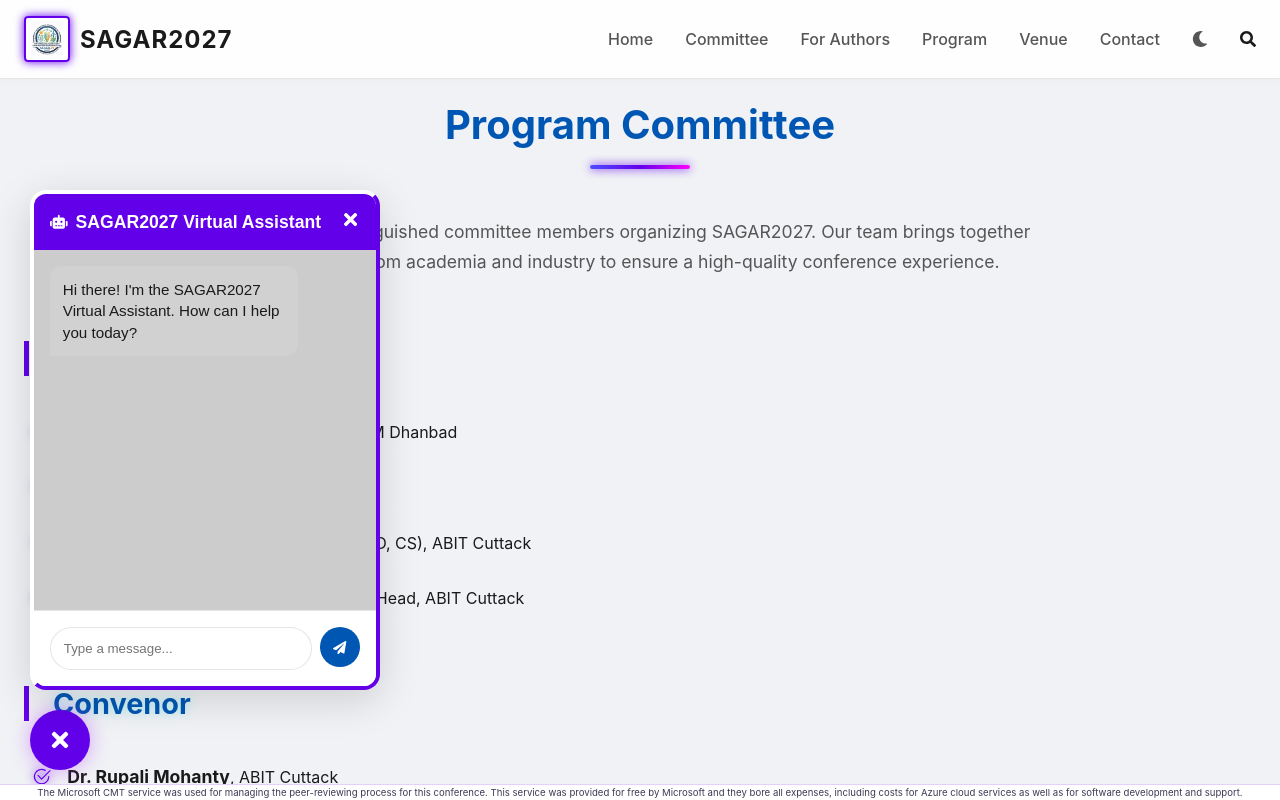
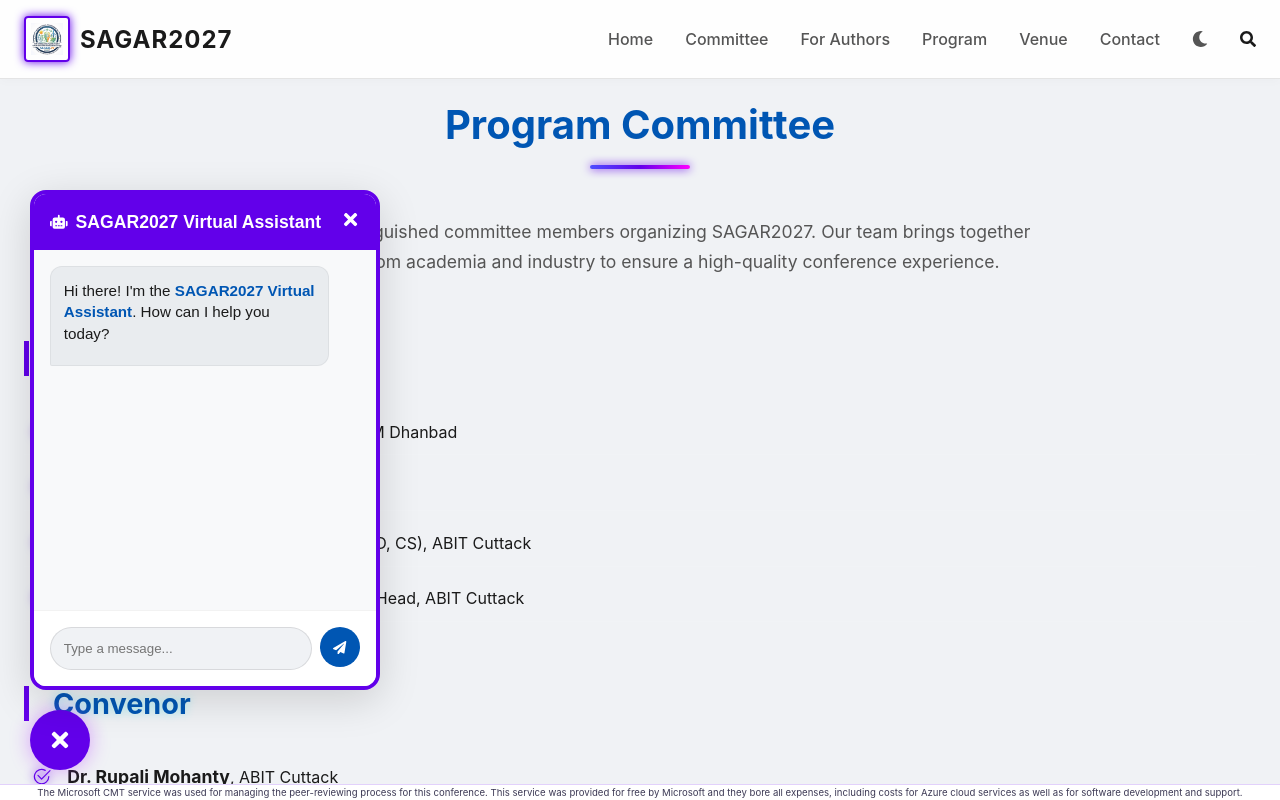
Before and after one commit to AlienMinus/ABIT-Conference_Paper, a React (Vite) app: page /committee/program in a window 1280 px wide. Both pictures are taken after a click on the button 60 px from the left and 740 px from the top of the page. Shown: the top 800 px of the page. Built offline with nearby package versions, Linux system fonts and the light colour scheme.

Commit message:
minor fix & chatbot

```diff
--- a/package.json
+++ b/package.json
@@ -13,7 +13,9 @@
     "react": "^19.2.4",
     "react-dom": "^19.2.4",
     "react-icons": "^5.5.0",
-    "react-router-dom": "^7.13.0"
+    "react-markdown": "^10.1.0",
+    "react-router-dom": "^7.13.0",
+    "react-simple-typewriter": "^5.0.1"
   },
   "devDependencies": {
     "@eslint/js": "^9.17.0",
--- a/src/components/Chatbot/Chatbot.css
+++ b/src/components/Chatbot/Chatbot.css
@@ -84,21 +84,78 @@
   flex-direction: column;
   gap: 1rem;
   background: rgba(0, 0, 0, 0.2);
+  scrollbar-width: thin;
+  scrollbar-color: rgba(255, 255, 255, 0.2) transparent;
+}
+
+.chatbot-messages::-webkit-scrollbar {
+  width: 6px;
+}
+
+.chatbot-messages::-webkit-scrollbar-track {
+  background: transparent;
+}
+
+.chatbot-messages::-webkit-scrollbar-thumb {
+  background: rgba(255, 255, 255, 0.2);
+  border-radius: 10px;
+}
+
+.chatbot-messages::-webkit-scrollbar-thumb:hover {
+  background: rgba(255, 255, 255, 0.3);
+}
+
+.message-wrapper {
+  display: flex;
+  align-items: flex-end;
+  gap: 0.5rem;
+  max-width: 90%;
+}
+
+.message-wrapper.bot {
+  align-self: flex-start;
+  flex-direction: row;
+}
+
+.message-wrapper.user {
+  align-self: flex-end;
+  flex-direction: row-reverse;
 }
 
 .message {
-  max-width: 80%;
   padding: 0.8rem;
   border-radius: 12px;
   font-size: 0.95rem;
   line-height: 1.4;
+  position: relative;
 }
 
 .message.bot {
-  align-self: flex-start;
   background: rgba(255, 255, 255, 0.1);
   color: var(--text-primary);
   border-bottom-left-radius: 2px;
+  white-space: normal;
+}
+
+.message.bot p {
+  margin: 0 0 0.5rem 0;
+}
+
+.message.bot p:last-child {
+  margin: 0;
+}
+
+.message.bot ul {
+  margin: 0.5rem 0;
+  padding-left: 1.5rem;
+}
+
+.message.bot li {
+  margin-bottom: 0.25rem;
+}
+
+.message.bot strong {
+  color: var(--neon-cyan);
 }
 
 .message.user {
@@ -106,6 +163,43 @@
   background: var(--neon-purple);
   color: white;
   border-bottom-right-radius: 2px;
+}
+
+.message-action-btn {
+  background: #0f0f16;
+  border: 1px solid rgba(255, 255, 255, 0.2);
+  color: rgba(255, 255, 255, 0.8);
+  cursor: pointer;
+  font-size: 0.85rem;
+  display: flex;
+  align-items: center;
+  justify-content: center;
+  padding: 0.4rem;
+  border-radius: 50%;
+  transition: all 0.2s ease;
+  opacity: 0;
+  position: absolute;
+  bottom: -10px;
+  z-index: 10;
+  box-shadow: 0 2px 5px rgba(0, 0, 0, 0.3);
+}
+
+.message.bot .message-action-btn {
+  right: -10px;
+}
+
+.message.user .message-action-btn {
+  left: -10px;
+}
+
+.message:hover .message-action-btn {
+  opacity: 1;
+}
+
+.message-action-btn:hover {
+  color: var(--neon-cyan);
+  border-color: var(--neon-cyan);
+  background: rgba(255, 255, 255, 0.1);
 }
 
 .typing-indicator {
--- a/src/components/Chatbot/Chatbot.jsx
+++ b/src/components/Chatbot/Chatbot.jsx
@@ -1,4 +1,8 @@
 import React, { useState, useRef, useEffect } from 'react'
+import { Typewriter, useTypewriter, Cursor } from 'react-simple-typewriter'
+import ReactMarkdown from 'react-markdown'
+import { Link } from 'react-router-dom'
+import { FaCopy, FaEdit, FaCheck } from 'react-icons/fa'
 import './Chatbot.css'
 import IconMapper from '../IconMapper/IconMapper'
 
@@ -16,16 +20,53 @@
 import awardsData from '../../data/bestPaperAward.json'
 import studentData from '../../data/studentSymposium.json'
 import sightseeingData from '../../data/sightseeing.json'
-import proceedingsData from '../../data/conferenceProceeding.json'
+import psData from '../../data/paperSubmission.json'
+
+const TypewriterMarkdown = ({ text }) => {
+  const [textValue] = useTypewriter({
+    words: [text],
+    loop: 1,
+    typeSpeed: 20,
+  })
+
+  return (
+    <>
+      <ReactMarkdown>{textValue}</ReactMarkdown>
+      {textValue.length < text.length && <Cursor cursorStyle='_' />}
+    </>
+  )
+}
 
 const Chatbot = () => {
   const [isOpen, setIsOpen] = useState(false)
   const [messages, setMessages] = useState([
-    { text: "Hi there! I'm the SAGAR2027 Virtual Assistant. How can I help you today?", sender: 'bot' }
+    { text: "Hi there! I'm the **SAGAR2027 Virtual Assistant**. How can I help you today?", sender: 'bot' }
   ])
   const [inputValue, setInputValue] = useState('')
   const [isTyping, setIsTyping] = useState(false)
+  const [copiedIndex, setCopiedIndex] = useState(null)
   const messagesEndRef = useRef(null)
+
+  const stripMarkdown = (text) => {
+    if (!text) return '';
+    return text
+      .replace(/(\*\*|__)(.*?)\1/g, '$2') // bold
+      .replace(/(\*|_)(.*?)\1/g, '$2') // italic
+      .replace(/\[([^\]]+)\]\(([^)]+)\)/g, '$1') // links
+      .replace(/#+\s?/g, '') // headers
+      .replace(/`{1,3}(.*?)`{1,3}/g, '$1'); // code blocks
+  }
+
+  const handleCopy = (text, index) => {
+    const cleanText = stripMarkdown(text)
+    navigator.clipboard.writeText(cleanText)
+    setCopiedIndex(index)
+    setTimeout(() => setCopiedIndex(null), 2000)
+  }
+
+  const handleEdit = (text) => {
+    setInputValue(text)
+  }
 
   const scrollToBottom = () => {
     messagesEndRef.current?.scrollIntoView({ behavior: "smooth" })
@@ -49,7 +90,11 @@
     // Simulate bot response
     setTimeout(() => {
       const botResponse = getBotResponse(inputValue)
-      setMessages(prev => [...prev, { text: botResponse, sender: 'bot' }])
+      if (typeof botResponse === 'string') {
+        setMessages(prev => [...prev, { text: botResponse, sender: 'bot' }])
+      } else {
+        setMessages(prev => [...prev, { text: botResponse.text, component: botResponse.component, copyText: botResponse.copyText, sender: 'bot' }])
+      }
       setIsTyping(false)
     }, 1500)
   }
@@ -59,29 +104,69 @@
 
     // Important Dates
     if (lowerInput.includes('date') || lowerInput.includes('deadline') || lowerInput.includes('when')) {
-      const datesList = importantDates.map(d => `${d.title}: ${d.date}`).join('\n')
-      return `Here are the important dates:\n${datesList}`
+      const datesList = importantDates.map(d => `- ${d.title}: ${d.date}`).join('\n')
+      return {
+        text: "Here are the important dates:",
+        copyText: `Here are the important dates:\n${datesList}`,
+        component: (
+          <div className="chatbot-table-wrapper">
+            <table className="chatbot-table" style={{ width: '100%', borderCollapse: 'collapse', marginTop: '10px' }}>
+              <thead>
+                <tr style={{ borderBottom: '1px solid #ccc' }}>
+                  <th style={{ textAlign: 'left', padding: '5px' }}>Event</th>
+                  <th style={{ textAlign: 'left', padding: '5px' }}>Date</th>
+                </tr>
+              </thead>
+              <tbody>
+                {importantDates.map((d, i) => (
+                  <tr key={i} style={{ borderBottom: '1px solid #eee' }}>
+                    <td style={{ padding: '5px' }}>{d.title}</td>
+                    <td style={{ padding: '5px' }}>{d.date}</td>
+                  </tr>
+                ))}
+              </tbody>
+            </table>
+          </div>
+        )
+      }
     }
     // Venue
     else if (lowerInput.includes('venue') || lowerInput.includes('where') || lowerInput.includes('location') || lowerInput.includes('address')) {
-      return `${venueData.header.description} Address: ${venueData.content.address.details.join(' ')}`
+      return {
+        text: `**${venueData.header.description}**\n\n**Address:** ${venueData.content.address.details.join(', ')}`,
+        component: (
+          <div className="chatbot-map-wrapper" style={{ marginTop: '10px' }}>
+            <iframe src={venueData.content.mapEmbed} allowFullScreen="" loading="lazy" referrerPolicy="no-referrer-when-downgrade" title="Conference Venue Map" style={{ width: '100%', height: '200px', border: 'none', borderRadius: '8px' }}></iframe>
+          </div>
+        )
+      }
     }
     // Registration
     else if (lowerInput.includes('register') || lowerInput.includes('fee') || lowerInput.includes('cost') || lowerInput.includes('price')) {
-      return `${registrationData.description} Please visit the Registration page for the detailed fee structure.`
+      return {
+        text: `${registrationData.description}\n\nPlease visit the **Registration** page for the detailed fee structure.`,
+        component: (
+          <Link to="/for-authors/registration" className="chatbot-btn" style={{ display: 'inline-block', marginTop: '10px', padding: '8px 15px', backgroundColor: 'var(--primary-color)', color: '#fff', textDecoration: 'none', borderRadius: '5px' }}>Go to Registration</Link>
+        )
+      }
     }
     // Call for Papers / Tracks
     else if (lowerInput.includes('track') || lowerInput.includes('topic') || lowerInput.includes('area')) {
-      const tracks = cfpData.tracks.list.map(t => t.title).join(', ')
-      return `We invite papers in the following tracks: ${tracks}.`
+      const tracks = cfpData.tracks.list.map((t, index) => `${index + 1}. **${t.title}**`).join('\n')
+      return `We invite papers in the following tracks:\n\n${tracks}`
     }
     // Paper Submission
     else if (lowerInput.includes('paper') || lowerInput.includes('submit')) {
-      return `${cfpData.description} You can submit your paper via the link provided on the Paper Submission page.`
+      return {
+        text: `${cfpData.description}\n\nYou can submit your paper via the link provided below.`,
+        component: (
+          <a href={psData.footer.buttonLink} target="_blank" rel="noopener noreferrer" className="chatbot-btn" style={{ display: 'inline-block', marginTop: '10px', padding: '8px 15px', backgroundColor: 'var(--primary-color)', color: '#fff', textDecoration: 'none', borderRadius: '5px' }}>{psData.footer.buttonText}</a>
+        )
+      }
     }
     // Contact
     else if (lowerInput.includes('contact') || lowerInput.includes('email') || lowerInput.includes('phone')) {
-      return `You can reach us at ${contactData.contact.email} or call ${contactData.contact.phone}.`
+      return `You can reach us at:\n\n- **Email:** ${contactData.contact.email}\n- **Phone:** ${contactData.contact.phone}`
     }
     // Sponsorship
     else if (lowerInput.includes('sponsor')) {
@@ -97,11 +182,11 @@
     }
     // Accommodation
     else if (lowerInput.includes('accommodation') || lowerInput.includes('hotel') || lowerInput.includes('stay') || lowerInput.includes('room')) {
-      return `${accommodationsData.header.description} Check the Accommodations page for rates.`
+      return `${accommodationsData.header.description}\n\nCheck the **Accommodations** page for rates.`
     }
     // Schedule
     else if (lowerInput.includes('schedule') || lowerInput.includes('program') || lowerInput.includes('agenda')) {
-      return `${scheduleData.header.description} The conference spans 3 days from September 08-10, 2026.`
+      return `${scheduleData.header.description}\n\nThe conference spans **2 days** from **February 26-27, 2027**.`
     }
     // Awards
     else if (lowerInput.includes('award') || lowerInput.includes('prize') || lowerInput.includes('best paper')) {
@@ -109,7 +194,7 @@
     }
     // Proceedings / Publication
     else if (lowerInput.includes('proceeding') || lowerInput.includes('publication') || lowerInput.includes('journal')) {
-      return `${cfpData.publication.description}`
+      return cfpData.publication?.description || "All accepted and presented papers will be published in the conference proceedings."
     }
     // Student Symposium
     else if (lowerInput.includes('student') || lowerInput.includes('symposium')) {
@@ -119,7 +204,7 @@
     else if (lowerInput.includes('sightseeing') || lowerInput.includes('tour') || lowerInput.includes('visit') || lowerInput.includes('tourism')) {
       return `${sightseeingData.header.description}`
     } else if (lowerInput.includes('hello') || lowerInput.includes('hi')) {
-      return "Hello! I can help you with information about dates, registration, venue, tracks, and more."
+      return "Hello! I can help you with information about **dates**, **registration**, **venue**, **tracks**, and more."
     } else {
       return "I'm not sure about that. Please check the website menu for more details or contact the organizers directly."
     }
@@ -137,8 +222,35 @@
           </div>
           <div className="chatbot-messages">
             {messages.map((msg, index) => (
-              <div key={index} className={`message ${msg.sender}`}>
-                {msg.text}
+              <div key={index} className={`message-wrapper ${msg.sender}`}>
+                <div className={`message ${msg.sender}`}>
+                  {msg.sender === 'bot' ? (
+                    <>
+                      {index === messages.length - 1 && !isTyping ? (
+                        <TypewriterMarkdown text={msg.text} />
+                      ) : (
+                        <ReactMarkdown>{msg.text}</ReactMarkdown>
+                      )}
+                      {msg.component && (
+                        <div className="chatbot-component">
+                          {msg.component}
+                        </div>
+                      )}
+                    </>
+                  ) : (
+                    msg.text
+                  )}
+                  {msg.sender === 'bot' && (
+                    <button className="message-action-btn bot-action" onClick={() => handleCopy(msg.copyText || msg.text, index)} title="Copy message">
+                      {copiedIndex === index ? <FaCheck /> : <FaCopy />}
+                    </button>
+                  )}
+                  {msg.sender === 'user' && (
+                    <button className="message-action-btn user-action" onClick={() => handleEdit(msg.text)} title="Edit message">
+                      <FaEdit />
+                    </button>
+                  )}
+                </div>
               </div>
             ))}
             {isTyping && (
--- a/src/static/LightMode.css
+++ b/src/static/LightMode.css
@@ -231,9 +231,60 @@
 body.light-mode .chatbot-window {
   background: #ffffff;
   border: 4px solid var(--neon-purple);
-  border-top-color: white;
-  border-left-color: white;
   box-shadow: 0 10px 40px rgba(0, 0, 0, 0.15);
+}
+
+body.light-mode .chatbot-header {
+  background: var(--neon-purple);
+  color: #ffffff;
+}
+
+body.light-mode .chatbot-messages {
+  background: #f8f9fa;
+}
+
+body.light-mode .chatbot-messages::-webkit-scrollbar-track {
+  background: #f0f0f0;
+}
+
+body.light-mode .chatbot-messages::-webkit-scrollbar-thumb {
+  background: rgba(98, 0, 234, 0.3);
+}
+
+body.light-mode .chatbot-messages::-webkit-scrollbar-thumb:hover {
+  background: rgba(98, 0, 234, 0.5);
+}
+
+body.light-mode .message.bot {
+  background: #e9ecef;
+  color: var(--text-primary);
+  border: 1px solid rgba(0, 0, 0, 0.05);
+}
+
+body.light-mode .message.user {
+  background: var(--neon-purple);
+  color: #ffffff;
+}
+
+body.light-mode .typing-indicator {
+  background: #e9ecef;
+  border: 1px solid rgba(0, 0, 0, 0.05);
+}
+
+body.light-mode .chatbot-input-area {
+  background: #ffffff;
+  border-top: 1px solid rgba(0, 0, 0, 0.05);
+}
+
+body.light-mode .chatbot-input {
+  background: #f0f2f5;
+  color: var(--text-primary);
+  border: 1px solid rgba(0, 0, 0, 0.1);
+}
+
+body.light-mode .chatbot-input:focus {
+  border-color: var(--neon-purple);
+  background: #ffffff;
 }
 
 /* Under Construction Light Mode Overrides */
```
Also changed, not shown: src/data/committee.json (+7 -6 lines), 1 other file (tests, documents, lock files or other folders).
